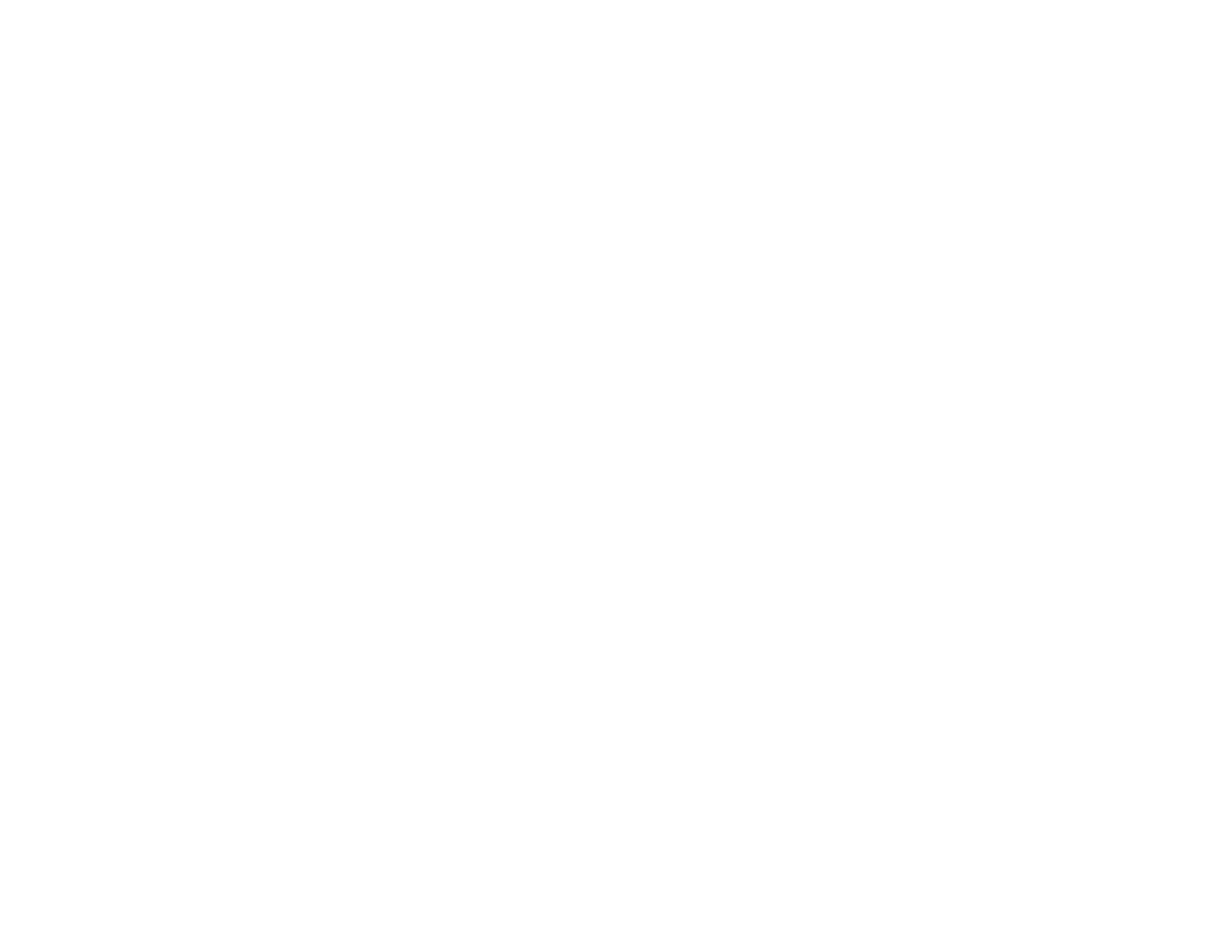
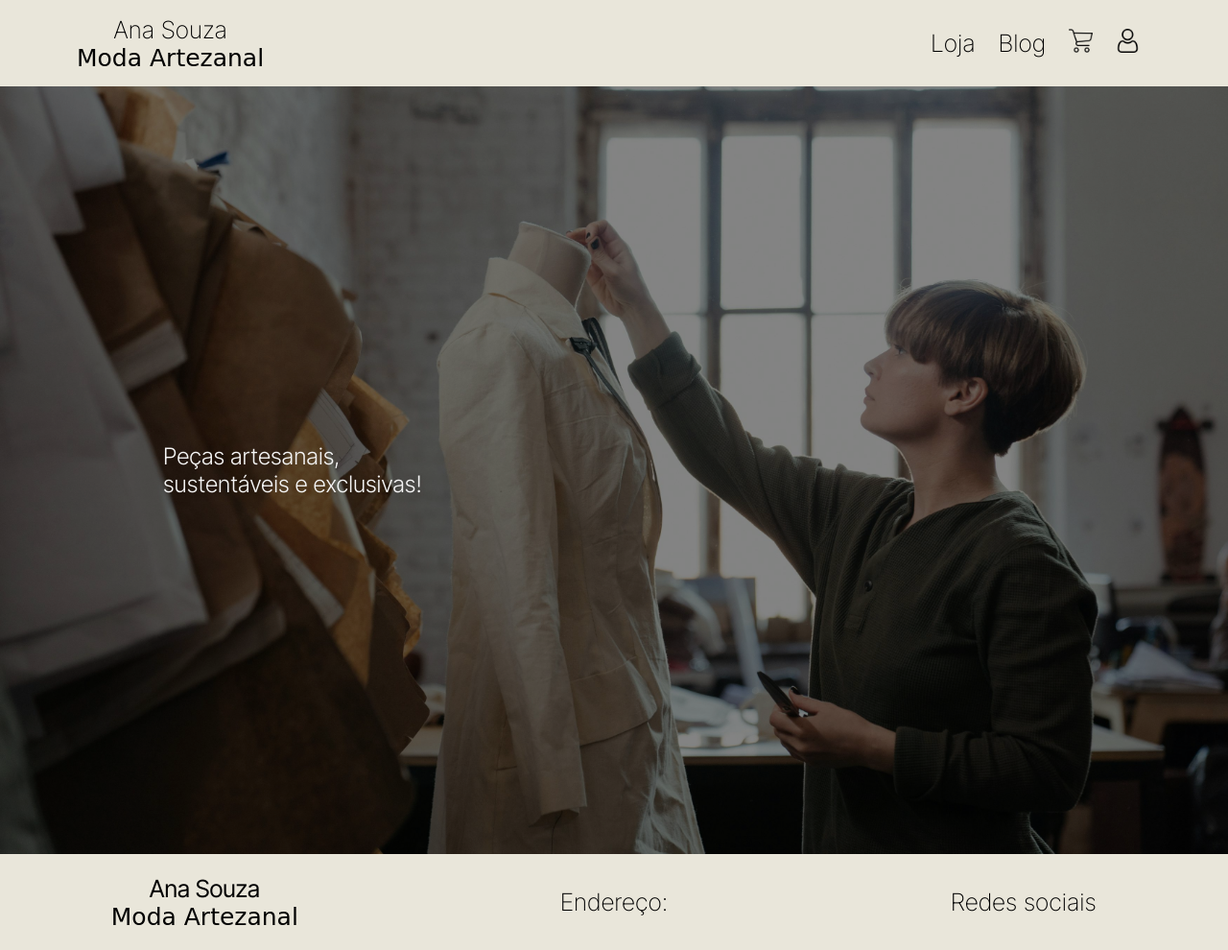
Before and after one commit to Wesley708/moda-artesanal, a plain HTML site: page index.html in a window 1280 px wide. Shown: the whole page at 96% size. Before the commit the page ends 800 px from the top, so only its background shows below. Drawn offline with Linux system fonts and the light colour scheme; a web font is replaced by a local one.

Commit message:
Estrutura dos dados

```diff
--- a/assets/css/style.css
+++ b/assets/css/style.css
@@ -0,0 +1,103 @@
+@import url('https://fonts.googleapis.com/css2?family=Mea+Culpa&display=swap');
+@import url('https://fonts.googleapis.com/css2?family=Inter+Tight:ital,wght@0,100..900;1,100..900&display=swap');
+*{
+    padding: 0;
+    margin: 0;
+    box-sizing: border-box;
+}
+body {
+    overflow-x: hidden;
+  }
+nav{
+    width: 100vw;
+    height: 90px;
+    background-color: #E9E6DA;
+    display: flex;
+    align-items: center;
+    justify-content: space-between;
+}
+
+nav div{
+    font-family: "Inter Tight", sans-serif;
+    font-weight: 200;
+    margin: 80px;
+    font-size: 25px;
+    display: flex;
+    flex-direction: column;
+    align-items: center
+}
+nav ul{
+    list-style: none;
+    display: flex;
+    flex-direction: row;
+}
+nav ul li{
+    margin: 12px;
+}
+
+nav ul li img{
+    height: 25px;
+}
+
+.mea-culpa {
+    font-family: "Mea Culpa", cursive;
+    font-weight: 400;
+    font-style: normal;
+  }
+  .banner-loja{
+    max-width:100%;
+    background-image: url('../img/banner-loja.jpg');
+    background-size: cover;
+    height: 800px;
+  }
+  .overlay{
+    background-color: rgba(0, 0, 0, 0.473);
+    width: 100%;
+    height: 100%;
+    display: flex;
+  }
+
+  .overlay div{
+    width: 50%;
+    margin: 1px solid black;
+    height: 100%;
+    display: flex;
+    align-items: center;
+    justify-content: center;
+
+  }
+
+
+  .overlay div h2{
+    color: whitesmoke;
+    font-family: "Inter Tight", sans-serif;
+    font-weight: 300;
+    width: 300px;
+  }
+
+footer{
+    width: 100%;
+    height: 100px;
+    background-color: #E9E6DA;
+    display: flex;
+    flex-direction: row;
+    align-items: center;
+    justify-content: space-around;
+}
+
+footer .box{
+    width: 300px;
+    height: 80px;
+    font-family: 'Inter Tight', sans-serif;
+    font-size: 25px;
+    display: flex;
+    align-items: center;
+    justify-content: center;
+    flex-direction: column;
+}
+
+footer h2{
+  font-family: 'Inter Tight', sans-serif;
+  font-weight: 200;
+  font-size: 25px;
+}
--- a/index.html
+++ b/index.html
@@ -7,6 +7,39 @@
     <title>Ana Souza - Moda atesanal</title>
 </head>
 <body>
-    <script src="assets/js/script.js"></script>
+
+    <nav>
+        <div class="logo">
+            <p>Ana Souza</p>
+            <p class="mea-culpa">Moda Artezanal</p>
+        </div>
+        <div>
+            <ul>
+                <li>Loja</li>
+                <li>Blog</li>
+                <li><img src="assets/img/cart.png" alt=""></li>
+                <li><img src="assets/img/user.png" alt=""></li>
+            </ul>
+        </div>
+    </nav>
+    <div class="banner-loja">
+        <div class="overlay">
+            <div><h2>Peças artesanais, sustentáveis e exclusivas!</h2></div>
+            <div></div>
+        </div>
+    </div>
+
+
+    <footer>
+        <div class="box">
+            <p>Ana Souza</p>
+            <p class="mea-culpa">Moda Artezanal</p>
+        </div>
+        <div class="box">
+            <h2>Endereço:</h2>
+        </div>
+        <div class="box"><h2>Redes sociais</h2></div>
+    </footer>
 </body>
+<script src="assets/js/script.js"></script>
 </html>
```
Also changed, not shown: assets/js/data.js (added, +17 -0 lines), assets/img/banner-loja.jpg (added), assets/img/cart.png (added), assets/img/user.png (added).
